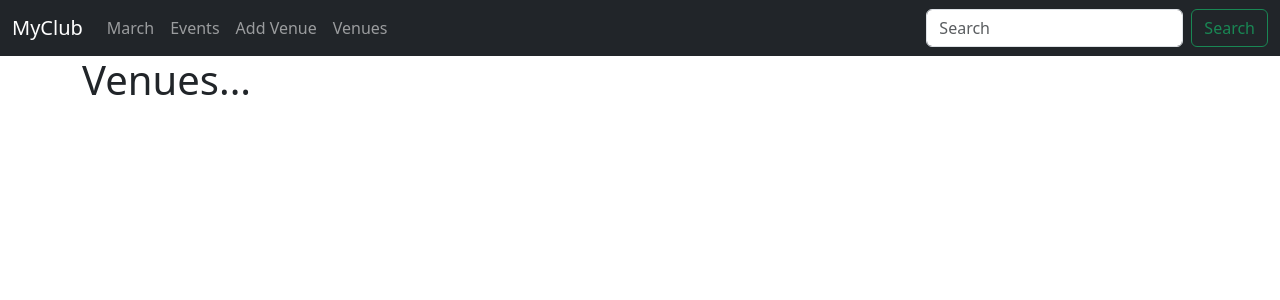
After one commit to Gaurund/Django-Codemy, a Django app: page /list_venues in a window 1280 px wide. The commit adds this page. Shown: the top 300 px of the page. Run offline with Django 5.2, Linux system fonts and the light colour scheme; data that the repository does not hold is empty; some libraries are stand-ins or nearby versions.

Commit message:
List of venues done

```diff
--- a/myclub_website/events/templates/events/navbar.html
+++ b/myclub_website/events/templates/events/navbar.html
@@ -15,6 +15,9 @@
         <li class="nav-item">
           <a class="nav-link" href="{% url 'add-venue' %}">Add Venue</a>
         </li>
+        <li class="nav-item">
+          <a class="nav-link" href="{% url 'list-venues' %}">Venues</a>
+        </li>
       </ul>
       <form class="d-flex" role="search">
         <input class="form-control me-2" type="search" placeholder="Search" aria-label="Search">
--- /dev/null
+++ b/myclub_website/events/templates/events/venue.html
@@ -0,0 +1,16 @@
+{% extends 'events/base.html' %}
+
+{% block content %}
+
+    <h1>Venues...</h1>
+<table class="table table-hover table-striped table-bordered">
+    {% for venue in venue_list %}
+    <tr>
+        <td>
+          <a href="{% url 'show-venue' venue.id %}">{{ venue }}</a><br>
+        </td>
+    </tr>
+    {% endfor %}
+</table>
+
+{% endblock %}
--- a/myclub_website/events/urls.py
+++ b/myclub_website/events/urls.py
@@ -7,7 +7,9 @@ urlpatterns = [
     path('', views.home, name='home'),
     path('<int:year>/<str:month>', views.home, name='home'),
     path('events', views.all_events, name='list-events'),
-    path('add_venue', views.add_venue, name='add-venue')
+    path('add_venue', views.add_venue, name='add-venue'),
+    path('list_venues', views.list_venues, name='list-venues'),
+    path('show_venue/<venue_id>', views.show_venue, name='show-venue'),
 ] + static(
     settings.STATIC_URL,
     document_root=settings.STATIC_ROOT) + static(settings.MEDIA_URL, document_root=settings.MEDIA_ROOT)
--- a/myclub_website/events/views.py
+++ b/myclub_website/events/views.py
@@ -1,10 +1,19 @@
 import calendar
 from calendar import HTMLCalendar
 from datetime import datetime
-from .models import Event
+from .models import Event, Venue
 from django.shortcuts import render
 from .forms import VenueForm
 from django.http import HttpResponseRedirect
+
+def show_venue(request, venue_id):
+    venue = Venue.objects.get(pk=venue_id)
+    return render(request, 'events/show_venue.html', {'venue': venue})
+
+
+def list_venues(request):
+    venue_list = Venue.objects.all()
+    return render(request, 'events/venue.html', {'venue_list': venue_list})
 
 
 def home(request, year=datetime.now().year, month=datetime.now().strftime('%B')):
```
Also changed, not shown: myclub_website/events/templates/events/show_venue.html (added, +23 -0 lines).
